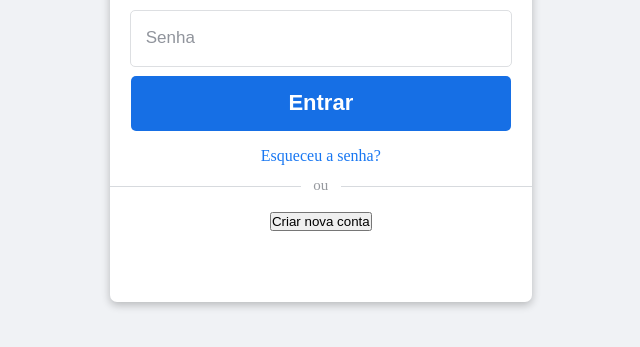
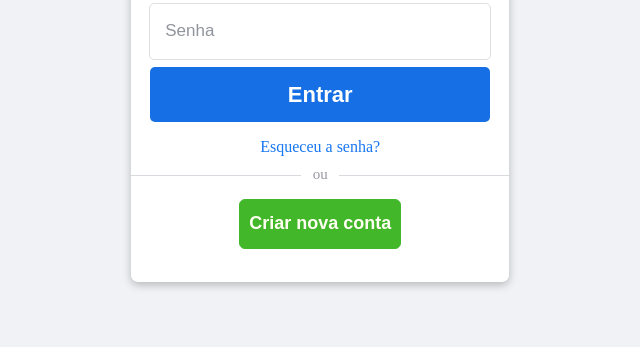
Before and after one commit to MatheuzinDev/Login-Facebook, a plain HTML site: page index.html in a window 1280 px wide. Shown: the part 255-602 px from the top of the page, without its empty margins (323-963 px from the left). Drawn offline with Linux system fonts and the light colour scheme.

Commit message:
Add botao criar conta

```diff
--- a/style.css
+++ b/style.css
@@ -24,9 +24,9 @@
 #caixaEntrar{
     box-shadow: rgba(0, 0, 0, 0.24) 0px 3px 8px;
     background-color: white;
-    width: 33%;
-    height: 44%;
-    margin-left: 33.8%;
+    width: 29.5%;
+    height: 42%;
+    margin-left: 35.5%;
     margin-top: 0.9%;
     text-align: center;
     border-radius: 7px;
@@ -96,9 +96,17 @@ a{
     padding: 0 3%;
 }
 
-#novaConta{
+#botaoCriarConta{
+    width: 43%;
+    height: 50px;
+    background-color: #42B72A;
+    font-size: 18px;
+    font-weight: bold;
+    color: #FFFFF1;
     margin-top: 6%;
-
+    border-radius: 6px;
+    border: 1px solid #42B72A;
+    outline: none;
 }
 
 #user::placeholder{
```
